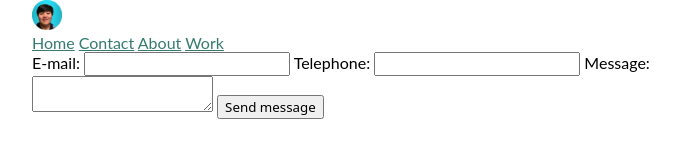
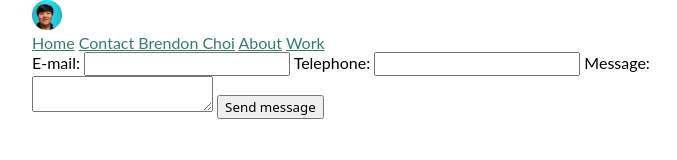
Before and after one commit to JanTran/website-portfolio, a plain HTML site: page contact.html in a window 1280 px wide. Shown: the whole page, without its empty margins (258-935 px from the left). Drawn offline with Linux system fonts and the light colour scheme; files that its build step writes are made by us from their sources.

Commit message:
Update contact.html

```diff
--- a/contact.html
+++ b/contact.html
@@ -8,7 +8,7 @@
         <img src = "profile-pic.png" alt="real icon" width="30" height="30">
         <nav>
             <a href="index.html">Home</a>
-            <a href="contact.html">Contact</a>
+            <a href="contact.html">Contact Brendon Choi</a>
             <a href="about.html">About</a>
             <a href="work.html">Work</a>
         </nav>
```
